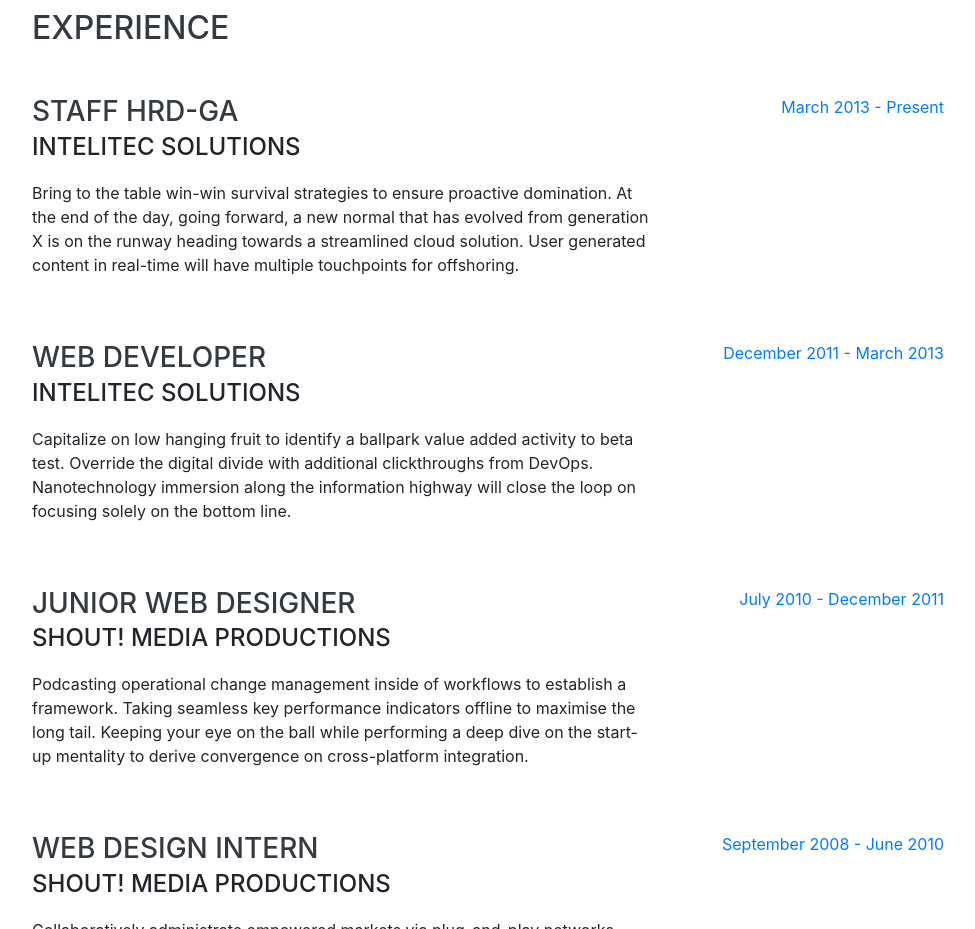
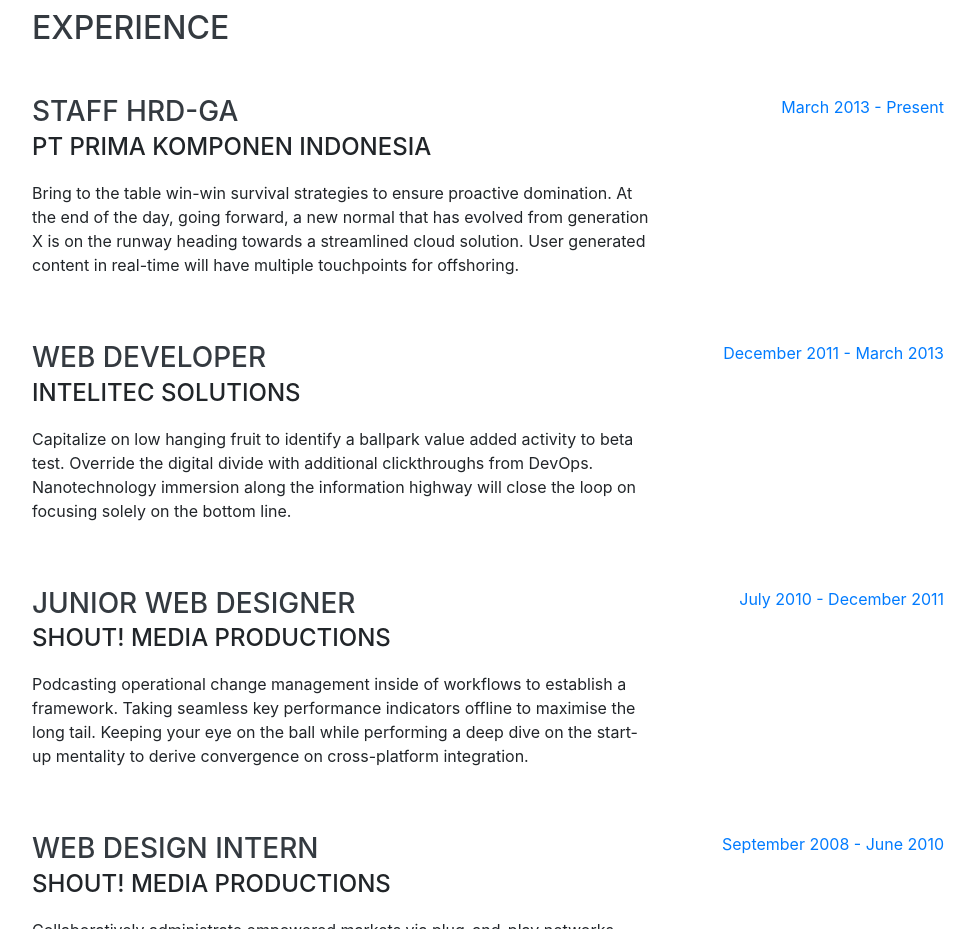
Before and after one commit to Olinawati/portofoliovhierman, a website with bundled scripts: page index.html in a window 1280 px wide. Shown: the part 840-1769 px from the top of the page, without its empty margins (288-1263 px from the left). Built offline with nearby package versions, Linux system fonts and the light colour scheme; a web font is replaced by a local one.

Commit message:
update PT Prima Komponen Indonesia

```diff
--- a/index.html
+++ b/index.html
@@ -101,7 +101,7 @@
         <div class="resume-item d-flex flex-column flex-md-row justify-content-between mb-5">
           <div class="resume-content">
             <h3 class="mb-0">STAFF HRD-GA</h3>
-            <div class="subheading mb-3">Intelitec Solutions</div>
+            <div class="subheading mb-3">PT Prima Komponen Indonesia</div>
             <p>Bring to the table win-win survival strategies to ensure proactive domination. At the end of the day,
               going forward, a new normal that has evolved from generation X is on the runway heading towards a
               streamlined cloud solution. User generated content in real-time will have multiple touchpoints for
```
